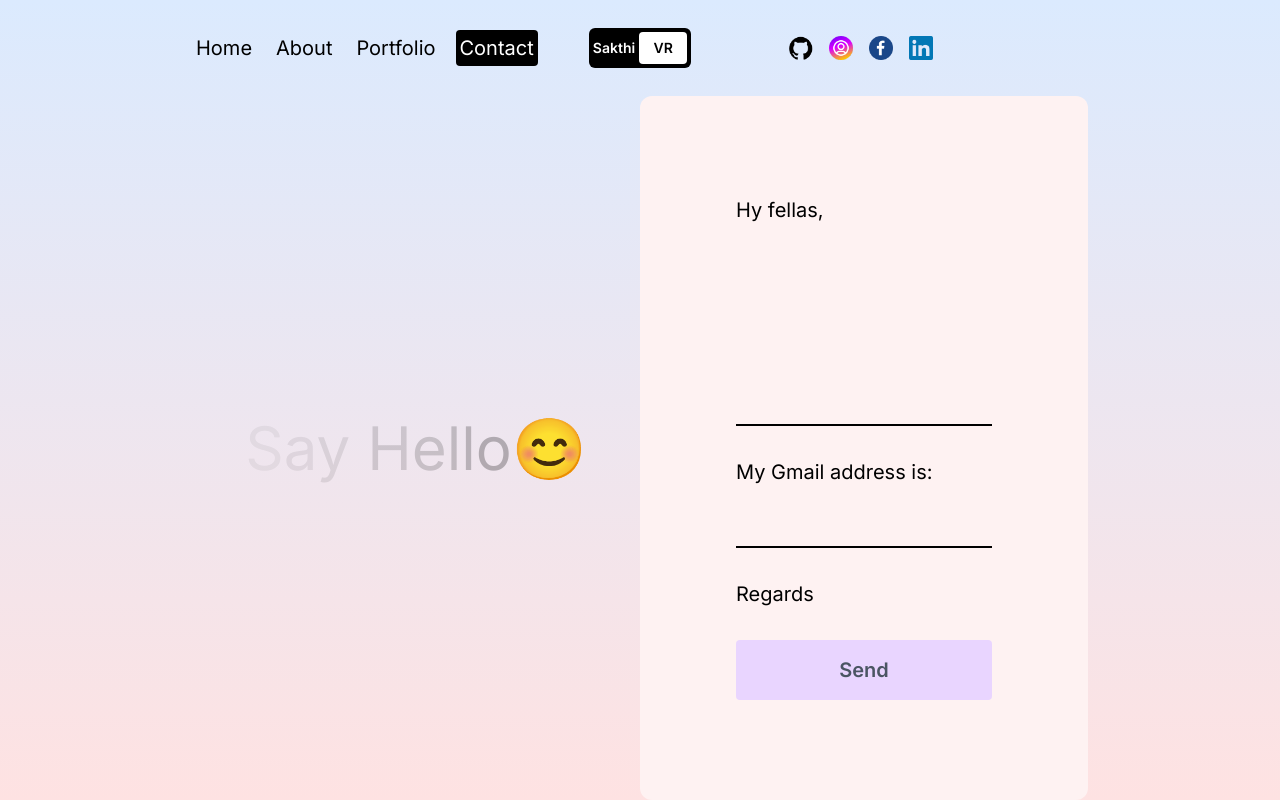
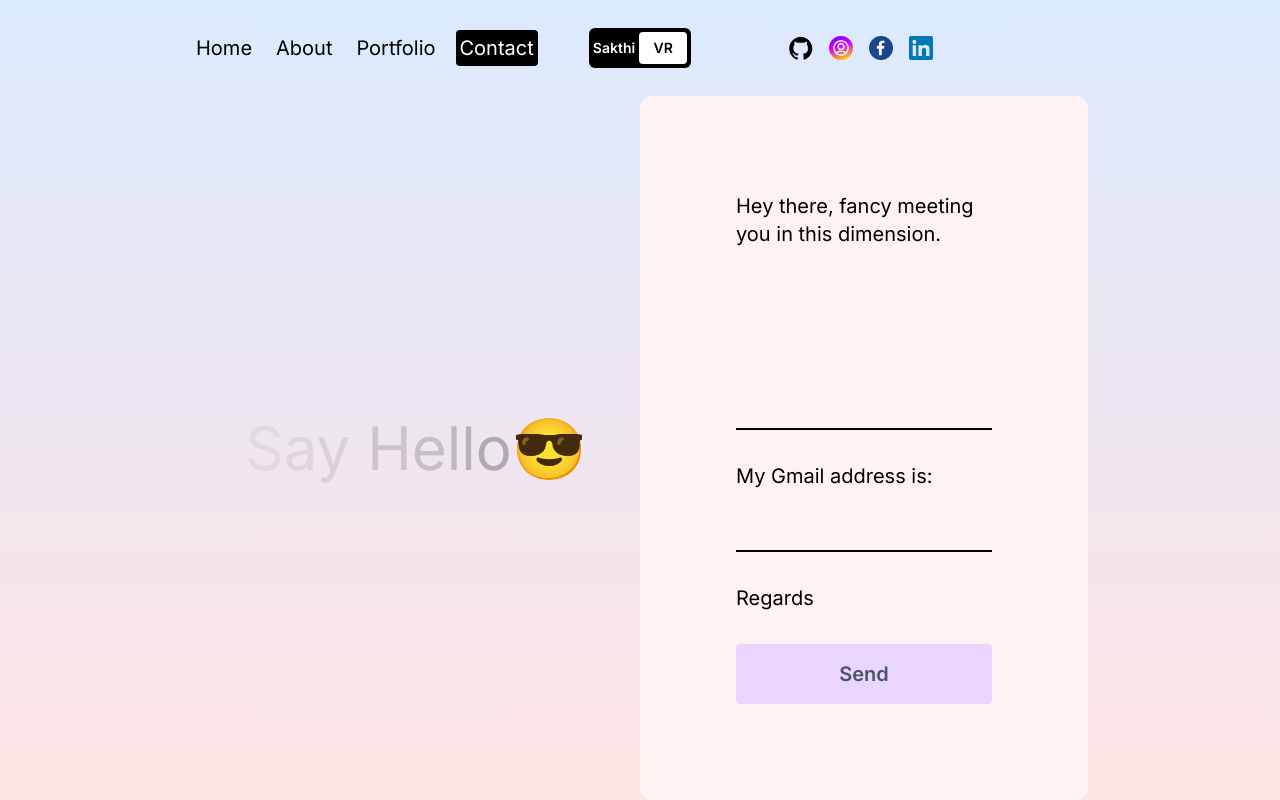
Before and after one commit to sakthivigneswar/sakthi_portfoliov2, a Next.js app: page /contact in a window 1280 px wide. Built offline with nearby package versions, Linux system fonts and the light colour scheme.

Commit message:
changes in contact page

```diff
--- a/src/app/contact/page.jsx
+++ b/src/app/contact/page.jsx
@@ -57,7 +57,7 @@ const ContactPage = () => {
                 {letter}
               </motion.span>
             ))}
-            😊
+            😎
           </div>
         </div>
         {/* FORM CONTAINER */}
@@ -66,7 +66,7 @@ const ContactPage = () => {
         ref={form}
         className="h-1/2 lg:h-full lg:w-1/2 bg-red-50 rounded-xl text-xl flex flex-col gap-8 justify-center p-24"
         >
-          <span>Hy fellas,</span>
+          <span>Hey there, fancy meeting you in this dimension.</span>
           <textarea
             rows={6}
             className="bg-transparent border-b-2 border-b-black outline-none resize-none"
```
